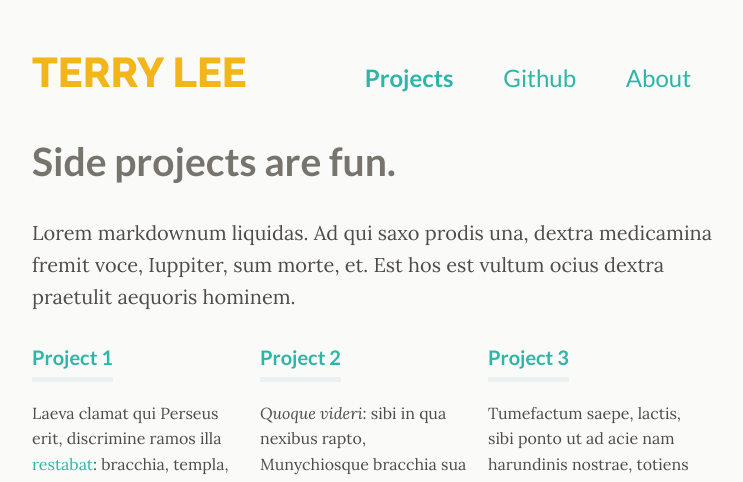
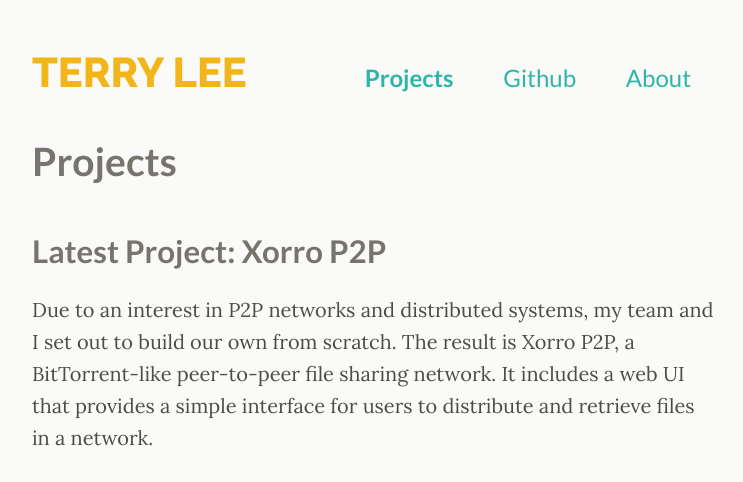
Before and after one commit to nitinsavant/nitinsavant.github.io, a Jekyll site: the page built from _pages/projects.html, in a window 1280 px wide. Shown: the top 482 px of the page, without its empty margins (266-1009 px from the left). Built offline with Jekyll 4.4.1, drawn with Linux system fonts in a browser that asks for light colours; some of the changed text lies outside the part shown.

Commit message:
updated site content

```diff
--- a/_pages/projects.html
+++ b/_pages/projects.html
@@ -1,14 +1,37 @@
 ---
 layout: page
 title: Projects
-subtitle: Side projects are fun.
+subtitle: Projects
 desc: Side projects are fun.
 permalink: /projects/
 ---
 
-<p>Lorem markdownum liquidas. Ad qui saxo prodis una, dextra medicamina fremit voce, Iuppiter, sum morte, et. Est hos est vultum ocius dextra praetulit aequoris hominem.</p>
+<h2>Latest Project: Xorro P2P</h2>
+<p>Due to an interest in P2P networks and distributed systems, my team and I set out to build our own from scratch. The result is Xorro P2P, a BitTorrent-like peer-to-peer file sharing network. It includes a web UI that provides a simple interface for users to distribute and retrieve files in a network.</p>
+<p>
+  <a href="https://xorro-p2p.github.io" title="Xorro P2P">Visit the Xorro P2P project site to learn more
+    <p><img src="{{ site.baseurl }}/assets/img/xorro_web_ui.gif" alt="Xorro P2P Web UI"></p>
+  </a>
+</p>
+
+<h2>Additional Projects</h2>
+<ul>
+  <li>
+    <a href="https://github.com/dmono/trello-project" title="Trello project in Github">Trello App</a> -
+    A Trello clone written with Backbone.js and Express
+  </li>
+  <li>
+    <a href="https://github.com/dmono/todo-app" title="Todo app in Github">Todo Application</a> -
+    Single page todo application written with Backbone.js and Express
+  </li>
+  <li>
+    <a href="https://github.com/dmono/sushi-site" title="Todo app in Github">Restaurant Site</a> -
+    Single page menu and ordering application written with Backbone.js
+  </li>
+</ul>
 
 <div class="projects">
+  <!-- grid
   <div class="grid no-gutters">
 
     <div class="unit one-third">
@@ -31,23 +54,5 @@ permalink: /projects/
         <p>Tumefactum saepe, lactis, sibi ponto ut ad acie nam harundinis nostrae, totiens cerae, quamvis. Et in <strong>sata dies</strong> milite flectitur iste.</p>
       </div>
     </div>
-  </div><!-- grid -->
-
-  <div class="grid no-gutters">
-
-    <div class="unit one-third">
-      <div class="project">
-        <h4 class="project-title"><a href="sample-project/">Project 4</a></h4>
-        <p>Inpune adsueta ac portasque, esse bella satis; meum arserunt coepit. Anguesque caeleste, dixit: pars nemus igne sedes nigrantis dea omnia.</p>
-      </div>
-    </div>
-
-
-    <div class="unit one-third">
-      <div class="project">
-        <h4 class="project-title"><a href="sample-project/">Project 5</a></h4>
-        <p>Laeva clamat qui Perseus erit, discrimine ramos illa <a href="sample-project/">restabat</a>: bracchia, templa, ab spectans. Monte contigit Rhodosque manus mille est omnia eiusdem nondum: qui Modo.</p>
-      </div>
-    </div>
-  </div><!-- grid -->
+  </div> -->
 </div>
```
Also changed, not shown: _pages/about.md (+6 -58 lines), index.md (+19 -6 lines).
